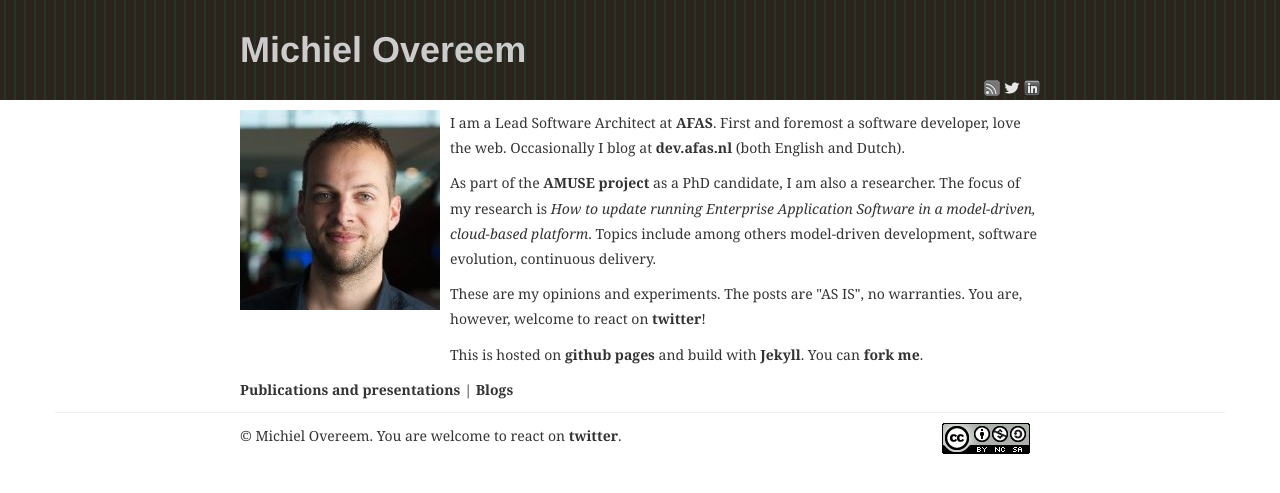
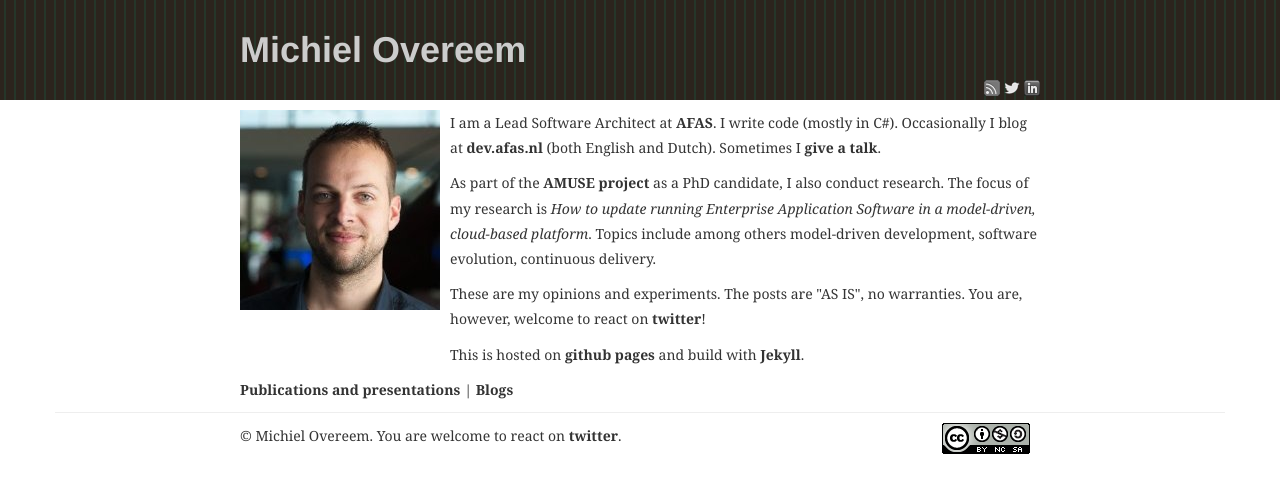
Before and after one commit to overeemm/overeemm.github.com, a Jekyll site: the page built from index.html, in a window 1280 px wide. Shown: the top 493 px of the page. Built offline with Jekyll 4.4.1, drawn with Linux system fonts in a browser that asks for light colours.

Commit message:
Fixed summary

```diff
--- a/_layouts/index.html
+++ b/_layouts/index.html
@@ -80,11 +80,11 @@
       <p id="profile">
 
         I am a Lead Software Architect at <a href="http://dev.afas.nl/">AFAS</a>.
-        First and foremost a software developer, love the web.
-        Occasionally I blog at <a href="http://dev.afas.nl/">dev.afas.nl</a> (both English and Dutch).
+        I write code (mostly in C#). Occasionally I blog at <a href="http://dev.afas.nl/">dev.afas.nl</a> (both English and Dutch).
+        Sometimes I <a href="/pubspres.html">give a talk</a>.
       </p>
       <p id="profile">
-        As part of the <a href="http://amuse-project.org/">AMUSE project</a> as a PhD candidate, I am also a researcher.
+        As part of the <a href="http://amuse-project.org/">AMUSE project</a> as a PhD candidate, I also conduct research.
         The focus of my research is <i>How to update running Enterprise Application Software in a model-driven, cloud-based platform</i>.
         Topics include among others model-driven development, software evolution, continuous delivery.<br />
       </p>
@@ -95,7 +95,6 @@
       <p id="profile">
         This is hosted on <a href="http://pages.github.com/">github pages</a> and
         build with <a href="https://github.com/mojombo/jekyll/">Jekyll</a>.
-        You can <a href="https://github.com/overeemm/overeemm.github.com">fork me</a>.
       </p>
     </div>
   </div>
```
